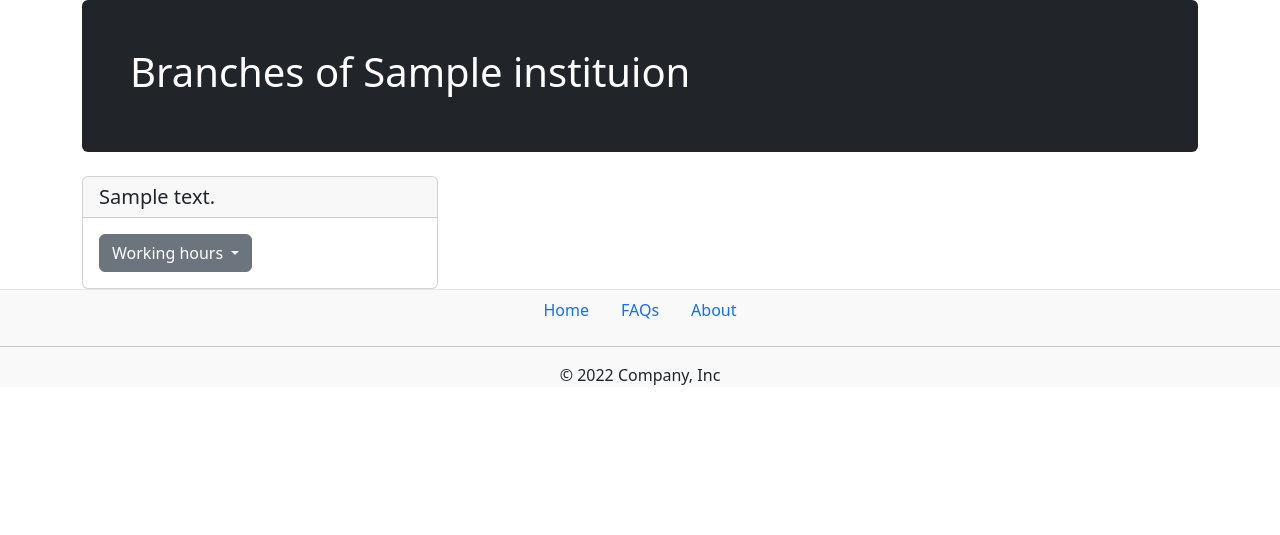
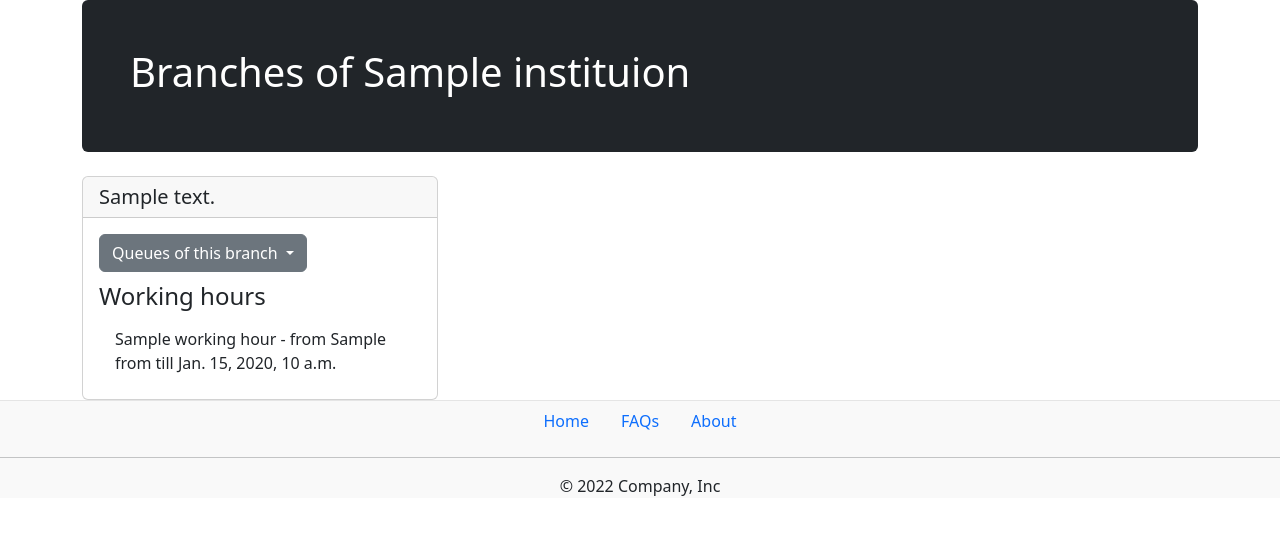
Before and after one commit to Akbermet1/electronic_queue, a Django app: template templates/institution/list_branches.html in a window 1280 px wide. Shown: the part 56-591 px from the top of the page. Run offline with Django 4.2, Linux system fonts and the light colour scheme; the template is opened without the code that fills it: most values are stand-ins (such as "Sample title", 1, 10 or a date in 2020).

Commit message:
working hours are displayed in list_branches.html

```diff
--- a/templates/institution/list_branches.html
+++ b/templates/institution/list_branches.html
@@ -13,16 +13,23 @@
                 <div class="card-body">
                   <div class="dropdown">
                     <button class="btn btn-secondary dropdown-toggle" type="button" data-bs-toggle="dropdown" aria-expanded="false">
-                      Working hours
+                      Queues of this branch
                     </button>
                     <ul class="dropdown-menu">
-                        <li><a class="dropdown-item" href="#">{{ branch.working_hours }}</a></li>
+                        <!-- loop through the queues of the branch  -->
+                        <li><a class="dropdown-item" href="#">list of queues</a></li>
                     </ul>
+                    <h4 style="margin-top: 10px;">Working hours</h4>
+                   {% for name, schedule in branch.working_hours.items %}
+                    <ul class="list-group list-group-flush">
+                        <li class="list-group-item">{{ name }} - from {{schedule.from}} till {{schedule.till}}</li>
+                    </ul>
+                    {% endfor %}
                   </div>
                 </div>
         </div>
       </div>
     {% endfor %}
-    </div>
+</div>
 
 {% endblock %}
```
Also changed, not shown: institution/views.py (+28 -1 lines).
